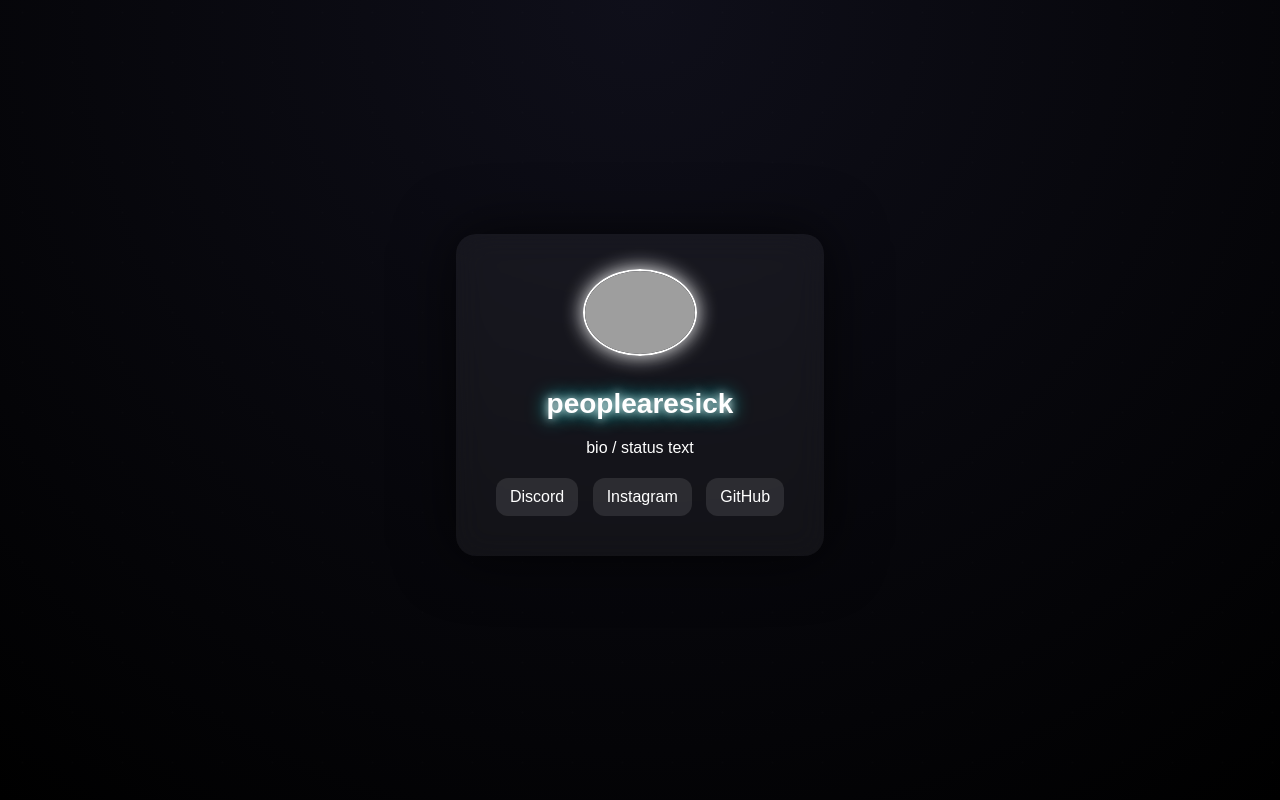
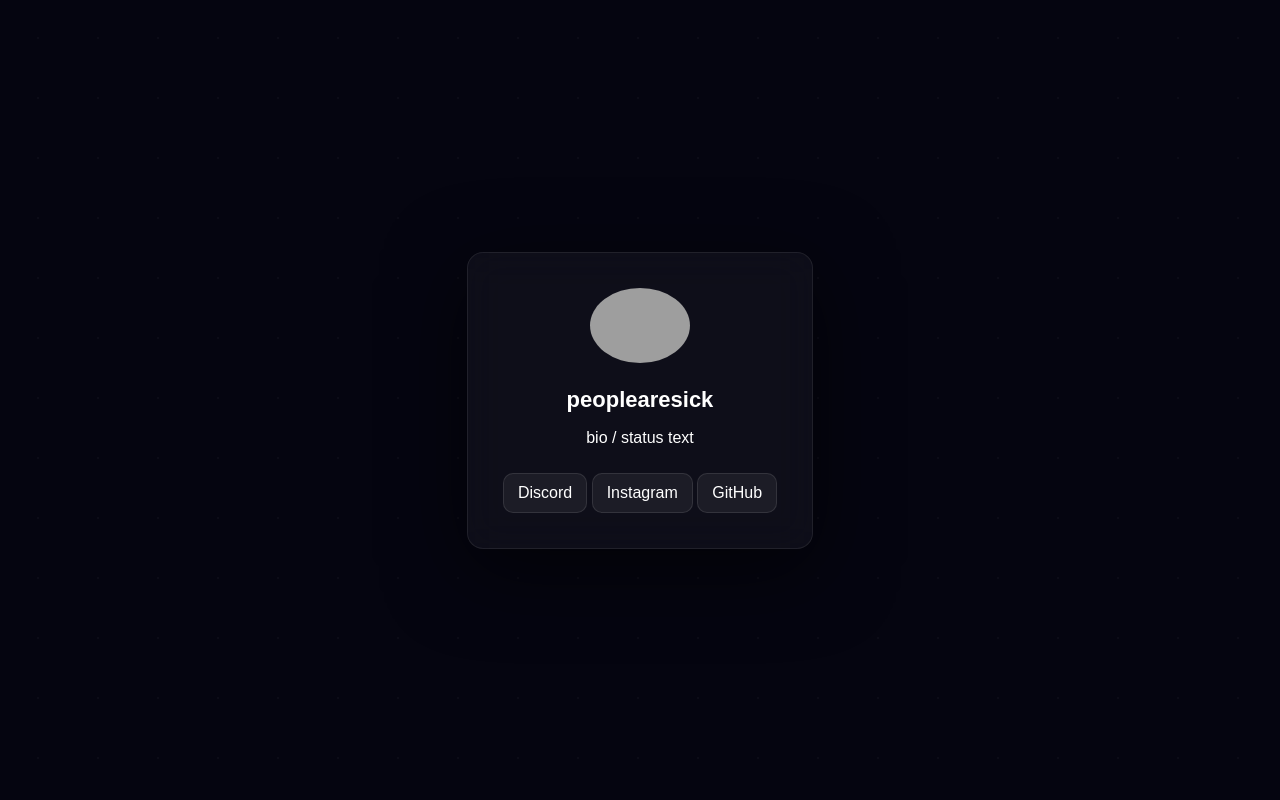
Before and after one commit to clyvnx3-byte/bio, a plain HTML site: page index.html in a window 1280 px wide. Shown: the top 800 px of the page. Drawn offline with Linux system fonts and the light colour scheme; grey boxes are pictures that could not be loaded.

Commit message:
Refactor CSS styles and update background effects

```diff
--- a/style.css
+++ b/style.css
@@ -6,78 +6,86 @@ body {
   align-items: center;
   font-family: Arial, sans-serif;
   color: white;
+  background: #050510;
   overflow: hidden;
-
-  background: radial-gradient(circle at top, #0f0f1a, #000);
 }
 
-/* 🌌 animierter Hintergrund */
+/* Hintergrund Muster */
 body::before {
   content: "";
   position: absolute;
   width: 200%;
   height: 200%;
-  background: radial-gradient(circle, rgba(255,255,255,0.05) 1px, transparent 1px);
-  background-size: 50px 50px;
-  animation: move 20s linear infinite;
-  opacity: 0.3;
+  background: radial-gradient(circle, rgba(255,255,255,0.03) 1px, transparent 1px);
+  background-size: 60px 60px;
+  animation: move 25s linear infinite;
 }
 
 @keyframes move {
   from { transform: translate(0,0); }
-  to { transform: translate(-50px,-50px); }
+  to { transform: translate(-60px,-60px); }
 }
 
-/* 💠 Card */
-.card {
-  position: relative;
-  padding: 35px;
-  border-radius: 20px;
-  text-align: center;
-
-  background: rgba(255,255,255,0.05);
-  backdrop-filter: blur(15px);
-  box-shadow: 0 0 60px rgba(0,0,0,0.7);
-
-  animation: float 4s ease-in-out infinite;
+/* Enter Screen */
+#enter {
+  position: fixed;
+  inset: 0;
+  background: black;
+  display: flex;
+  justify-content: center;
+  align-items: center;
+  cursor: pointer;
+  z-index: 999;
 }
 
-/* ✨ schweb Effekt */
-@keyframes float {
-  0% { transform: translateY(0px); }
-  50% { transform: translateY(-10px); }
-  100% { transform: translateY(0px); }
+.enter-text {
+  font-size: 12px;
+  letter-spacing: 3px;
+  opacity: 0.6;
 }
 
-/* 👤 Avatar */
+/* Main */
+.hidden {
+  display: none;
+}
+
+/* Card */
+.card {
+  padding: 35px;
+  border-radius: 16px;
+  text-align: center;
+  background: rgba(255,255,255,0.04);
+  border: 1px solid rgba(255,255,255,0.08);
+  backdrop-filter: blur(18px);
+  box-shadow: 0 20px 80px rgba(0,0,0,0.6);
+}
+
+/* Avatar */
 .avatar {
-  width: 110px;
+  width: 100px;
   border-radius: 50%;
   margin-bottom: 10px;
-  border: 2px solid white;
-  box-shadow: 0 0 20px white;
 }
 
-/* 🔥 Neon Name */
+/* Name */
 h1 {
-  font-size: 28px;
-  text-shadow: 0 0 10px #fff, 0 0 20px #0ff;
+  font-size: 22px;
+  margin: 10px 0;
 }
 
 /* Links */
 .links a {
   display: inline-block;
-  margin: 5px;
+  margin-top: 10px;
   padding: 10px 14px;
-  background: rgba(255,255,255,0.1);
+  border-radius: 10px;
+  background: rgba(255,255,255,0.06);
+  border: 1px solid rgba(255,255,255,0.1);
   color: white;
   text-decoration: none;
-  border-radius: 12px;
   transition: 0.2s;
 }
 
 .links a:hover {
-  background: white;
-  color: black;
-  transform: scale(1.05);
+  background: rgba(255,255,255,0.15);
 }
```
